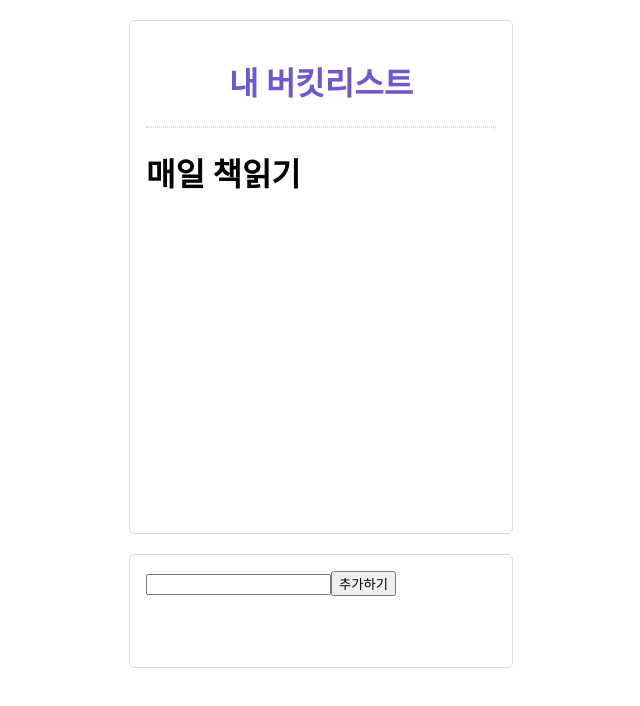
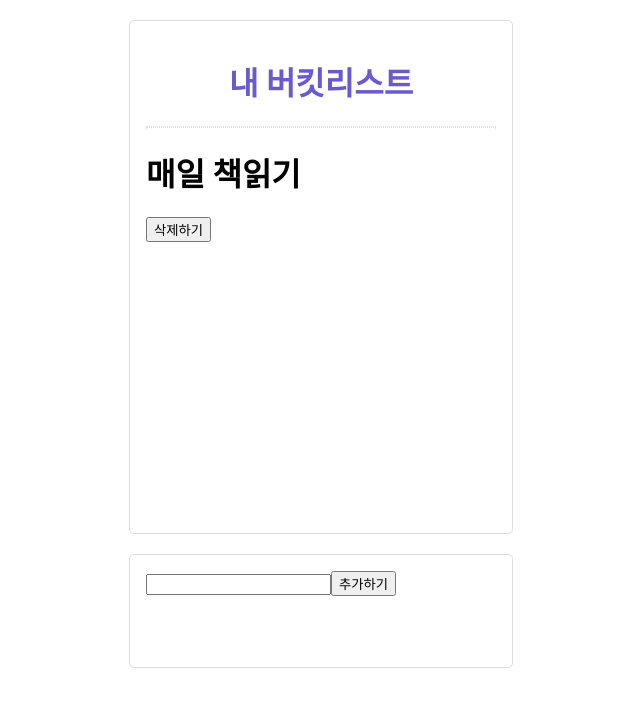
Before and after one commit to parkksss/react_basic, a React (Create React App) app: page /detail/1 in a window 1280 px wide. Shown: the top 706 px of the page, without its empty margins (319-959 px from the left). Built offline with nearby package versions, Linux system fonts and the light colour scheme.

Commit message:
add function to delete bucket list data

```diff
--- a/src/App.js
+++ b/src/App.js
@@ -1,7 +1,9 @@
 import React from "react";
 import styled from "styled-components";
 import { Route, Switch } from "react-router-dom";
-import { useDispatch } from "react-redux";
+// useDispatch를 가져와요!
+import {useDispatch} from "react-redux";
+// 액션생성함수도 가져오고요!
 import { createBucket } from "./redux/modules/bucket";
 
 // BucketList 컴포넌트를 import 해옵니다.
@@ -12,11 +14,16 @@ import NotFound from "./NotFound";
 
 function App() {
 
-  const [list, setList] = React.useState(["영화관 가기", "매일 책읽기", "수영 배우기"]);
   const text = React.useRef(null);
+  // useHistory 사용하는 것과 비슷하죠? :)
   const dispatch = useDispatch();
 
   const addBucketList = () => {
+    // 스프레드 문법! 기억하고 계신가요? :)
+    // 원본 배열 list에 새로운 요소를 추가해주었습니다.
+    // 여긴 이제 주석처리!
+    // setList([...list, text.current.value]);
+
     dispatch(createBucket(text.current.value));
   };
 
@@ -28,17 +35,16 @@ function App() {
         {/* 컴포넌트를 넣어줍니다. */}
         {/* <컴포넌트 명 [props 명]={넘겨줄 것(리스트, 문자열, 숫자, ...)}/> */}
         <Switch>
-          <Route path="/" exact>
-            <BucketList list={list}/>
-          </Route>
-          <Route path="/detail/:index">
-            <Detail />
-          </Route>
-          <Route>
-            <NotFound />
-          </Route>
+          {/* <Route
+            path="/"
+            exact
+            render={(props) => <BucketList list={list} />}
+          /> */}
+          {/* 이제는 render를 사용해서 list를 넘겨줄 필요가 없죠! 버킷리스트가 리덕스에서 데이터를 알아서 가져갈거니까요! */}
+          <Route exact path="/" component={BucketList} />
+          <Route exact path="/detail/:index" component={Detail} />
+          <Route component={NotFound} />
         </Switch>
-
       </Container>
       {/* 인풋박스와 추가하기 버튼을 넣어줬어요. */}
       <Input>
--- a/src/BucketList.js
+++ b/src/BucketList.js
@@ -1,20 +1,30 @@
+// 리액트 패키지를 불러옵니다.
 import React from "react";
 import styled from "styled-components";
 
 import { useHistory } from "react-router-dom";
+// redux 훅 중, useSelector를 가져옵니다.
 import { useSelector } from "react-redux";
 
 const BucketList = (props) => {
-  const history = useHistory();
+  let history = useHistory();
+  //   이 부분은 주석처리!
+  //   console.log(props);
+  //   const my_lists = props.list;
+  // 여기에서 state는 리덕스 스토어가 가진 전체 데이터예요.
+  // 우리는 그 중, bucket 안에 들어있는 list를 가져옵니다.
   const my_lists = useSelector((state) => state.bucket.list);
-
   return (
     <ListStyle>
       {my_lists.map((list, index) => {
         return (
-          <ItemStyle className="list_item" key={index} onClick={() => {
-            history.push("/detail/"+index);
-          }}>
+          <ItemStyle
+            className="list_item"
+            key={index}
+            onClick={() => {
+              history.push("/detail/"+index);
+            }}
+          >
             {list}
           </ItemStyle>
         );
--- a/src/Detail.js
+++ b/src/Detail.js
@@ -1,15 +1,38 @@
+//Detail.js
+// 리액트 패키지를 불러옵니다.
 import React from "react";
-import {useParams} from "react-router-dom";
-import { useSelector } from "react-redux";
+import { useParams, useHistory } from "react-router-dom";
+// redux hook을 불러옵니다.
+import { useDispatch, useSelector } from "react-redux";
+// 내가 만든 액션 생성 함수를 불러옵니다.
+import {deleteBucket} from "./redux/modules/bucket";
 
 const Detail = (props) => {
+    const dispatch = useDispatch();
+		const history = useHistory();
+
   // 스토어에서 상태값 가져오기
   const bucket_list = useSelector((state) => state.bucket.list);
   // url 파라미터에서 인덱스 가져오기
   const params = useParams();
   const bucket_index = params.index;
 
-  return <h1>{bucket_list[bucket_index]}</h1>;
+  return (
+    <div>
+      <h1>{bucket_list[bucket_index]}</h1>
+      <button
+        onClick={() => {
+          //   dispatch(); <- 괄호안에는 액션 생성 함수가 들어가야겠죠?
+          // 예를 들면 이렇게요.
+          console.log("삭제하기 버튼을 눌렀어!");
+            dispatch(deleteBucket(bucket_index));
+            history.goBack();
+        }}
+      >
+        삭제하기
+      </button>
+    </div>
+  );
 };
 
 export default Detail;
--- a/src/redux/modules/bucket.js
+++ b/src/redux/modules/bucket.js
@@ -1,25 +1,42 @@
-// bucket.js
-
-// Actions
-const CREATE = 'bucket/CREATE';
+// 액션 타입을 정해줍니다.
+const CREATE = "bucket/CREATE";
+const DELETE = "bucket/DELETE";
 
 // 초기 상태값을 만들어줍니다.
 const initialState = {
   list: ["영화관 가기", "매일 책읽기", "수영 배우기"],
 };
 
-// Action Creators
-export function createBucket(bucket) {
-  return { type: CREATE, bucket: bucket};
+// 액션 생성 함수예요.
+// 액션을 만들어줄 함수죠!
+export function createBucket(bucket){
+  console.log("액션을 생성할거야!");
+    return {type: CREATE, bucket: bucket};
 }
 
-// Reducer
+export function deleteBucket(bucket_index){
+  console.log("지울 버킷 인덱스", bucket_index);
+  return {type: DELETE, bucket_index};
+}
+
+// 리듀서예요.
+// 실질적으로 store에 들어가 있는 데이터를 변경하는 곳이죠!
 export default function reducer(state = initialState, action = {}) {
   switch (action.type) {
     case "bucket/CREATE": {
-      const new_bucket_list = [...state.list, action.bucket];
-			return {list : new_bucket_list};
-		}
-    default: return state;
+        console.log("이제 값을 바꿀거야!");
+        const new_bucket_list = [...state.list, action.bucket];
+        return {list : new_bucket_list};
+    }
+
+    case "bucket/DELETE": {
+      const new_bucket_list = state.list.filter((l, idx) => {
+        return parseInt(action.bucket_index) !== idx;
+      });
+
+     return {list: new_bucket_list};
+    }
+    default:
+      return state;
   }
 }
```
